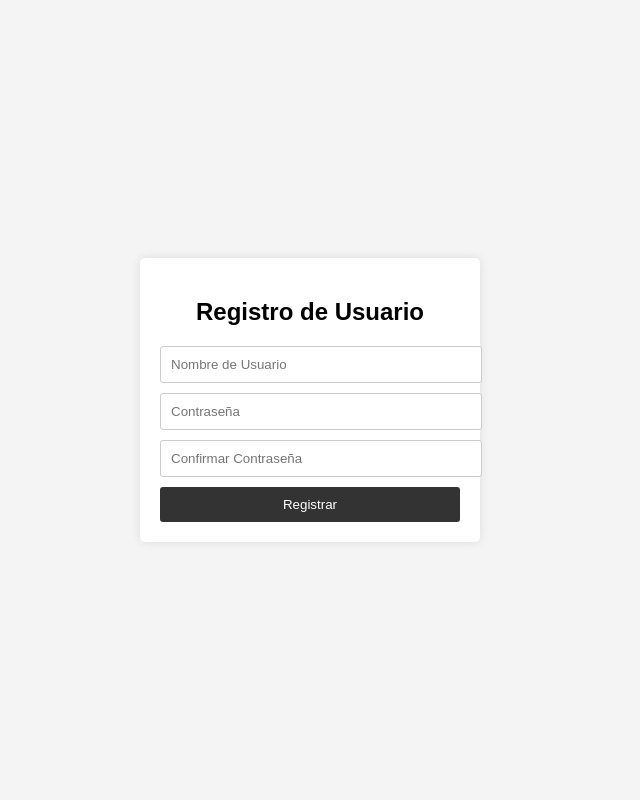
After one commit to dianasauri0/RBS_Galileo, a PHP site: page /registro.php in a window 1280 px wide. The commit adds this page. Shown: the whole page, without its empty margins (330-970 px from the left). Run offline with PHP 8.4, Linux system fonts and the light colour scheme.

Commit message:
Add files via upload
CODIGO ACTUALIZADO.

```diff
--- /dev/null
+++ b/registro.php
@@ -0,0 +1,136 @@
+<?php
+// Iniciar sesión (session) para manejar mensajes de error
+session_start();
+
+// Si el formulario se envió (es decir, se hizo clic en "Registrar")
+if ($_SERVER['REQUEST_METHOD'] === 'POST') {
+    // Recoger los datos del formulario
+    $username = $_POST['username'];
+    $password = $_POST['password'];
+    $confirmPassword = $_POST['confirm_password'];
+
+    // Validar los datos
+    if (empty($username) || empty($password) || empty($confirmPassword)) {
+        $_SESSION['error'] = "Todos los campos son obligatorios.";
+    } elseif ($password !== $confirmPassword) {
+        $_SESSION['error'] = "Las contraseñas no coinciden.";
+    } else {
+        // Aquí iría el código para guardar el usuario en una base de datos
+
+        // Ejemplo: Conectar a la base de datos y guardar el usuario
+        // (El siguiente código es solo un ejemplo y debe ajustarse según tu configuración de base de datos)
+        /*
+        $conn = new mysqli('localhost', 'usuario', 'contraseña', 'nombre_base_datos');
+
+        if ($conn->connect_error) {
+            die("Conexión fallida: " . $conn->connect_error);
+        }
+
+        $hashedPassword = password_hash($password, PASSWORD_DEFAULT);
+        $sql = "INSERT INTO usuarios (username, password) VALUES ('$username', '$hashedPassword')";
+
+        if ($conn->query($sql) === TRUE) {
+            $_SESSION['success'] = "Registro exitoso. Ahora puede iniciar sesión.";
+            header('Location: login.php');
+            exit();
+        } else {
+            $_SESSION['error'] = "Error al registrar: " . $conn->error;
+        }
+
+        $conn->close();
+        */
+
+        // Para propósitos de demostración, asumiremos que el registro fue exitoso
+        $_SESSION['success'] = "Registro exitoso. Ahora puede iniciar sesión.";
+        header('Location: login.php');
+        exit();
+    }
+}
+?>
+
+<!DOCTYPE html>
+<html lang="es">
+<head>
+    <meta charset="UTF-8">
+    <meta name="viewport" content="width=device-width, initial-scale=1.0">
+    <title>Registro de Usuario</title>
+    <style>
+        body {
+            font-family: Arial, sans-serif;
+            background-color: #f4f4f4;
+            margin: 0;
+            padding: 0;
+            display: flex;
+            justify-content: center;
+            align-items: center;
+            height: 100vh;
+        }
+        .container {
+            background-color: #fff;
+            padding: 20px;
+            border-radius: 5px;
+            box-shadow: 0 0 10px rgba(0, 0, 0, 0.1);
+            width: 300px;
+        }
+        h2 {
+            text-align: center;
+            margin-bottom: 20px;
+        }
+        input[type="text"],
+        input[type="password"] {
+            width: 100%;
+            padding: 10px;
+            margin-bottom: 10px;
+            border: 1px solid #ccc;
+            border-radius: 3px;
+        }
+        input[type="submit"] {
+            width: 100%;
+            padding: 10px;
+            background-color: #333;
+            color: #fff;
+            border: none;
+            border-radius: 3px;
+            cursor: pointer;
+        }
+        input[type="submit"]:hover {
+            background-color: #555;
+        }
+        .error {
+            color: red;
+            margin-bottom: 10px;
+        }
+        .success {
+            color: green;
+            margin-bottom: 10px;
+        }
+    </style>
+</head>
+<body>
+
+<div class="container">
+    <h2>Registro de Usuario</h2>
+
+    <!-- Mostrar mensaje de error o éxito -->
+    <?php
+    if (isset($_SESSION['error'])) {
+        echo '<div class="error">' . $_SESSION['error'] . '</div>';
+        unset($_SESSION['error']);
+    }
+    if (isset($_SESSION['success'])) {
+        echo '<div class="success">' . $_SESSION['success'] . '</div>';
+        unset($_SESSION['success']);
+    }
+    ?>
+
+    <!-- Formulario de registro -->
+    <form action="registro.php" method="POST">
+        <input type="text" name="username" placeholder="Nombre de Usuario" required>
+        <input type="password" name="password" placeholder="Contraseña" required>
+        <input type="password" name="confirm_password" placeholder="Confirmar Contraseña" required>
+        <input type="submit" value="Registrar">
+    </form>
+</div>
+
+</body>
+</html>
```
Also changed, not shown: index.php (added, +11 -0 lines), login.php (added, +99 -0 lines), tp.php (+32 -104 lines).
